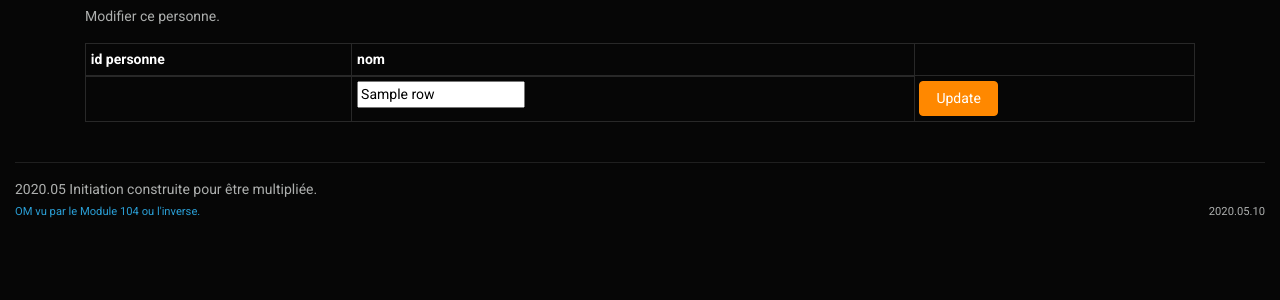
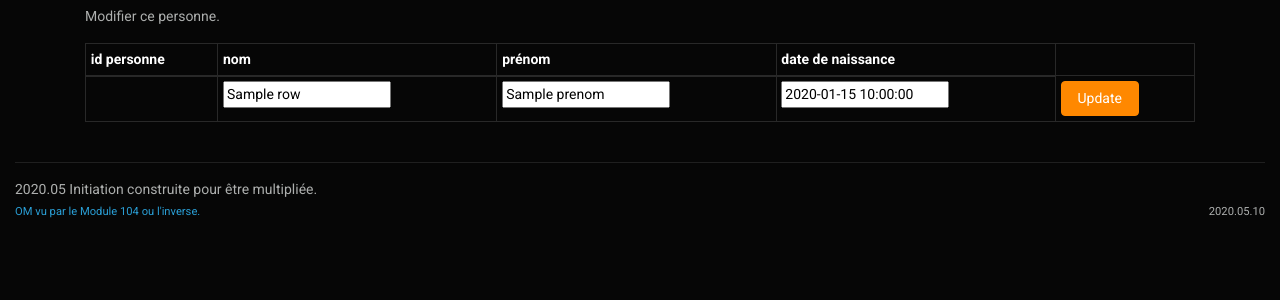
Before and after one commit to SaphireVert/maccaud_module_104, a Flask app: template APP_hackerspace/templates/personne/personne_edit.html in a window 1280 px wide. Shown: the part 54-354 px from the top of the page. Run offline with Flask 2, Linux system fonts and the light colour scheme; the template is opened without the code that fills it: most values are stand-ins (such as "Sample title", 1, 10 or a date in 2020); some libraries are stand-ins or nearby versions.

Commit message:
edit fonctionne avec tous les champs, (il reste plus que l'affichage juste après l'update)

```diff
--- a/APP_hackerspace/personne/data_gestion_personne.py
+++ b/APP_hackerspace/personne/data_gestion_personne.py
@@ -88,7 +88,7 @@ class Gestionpersonne():
             print(valeur_id_dictionnaire)
             # OM 2020.04.07 C'EST LA QUE VOUS ALLEZ DEVOIR PLACER VOTRE PROPRE LOGIQUE MySql
             # Commande MySql pour afficher le personne sélectionné dans le tableau dans le formulaire HTML
-            str_sql_id_personne = "SELECT id_personne, nom FROM personne WHERE id_personne = %(value_id_personne)s"
+            str_sql_id_personne = "SELECT id_personne, nom, prenom, date_naissance FROM personne WHERE id_personne = %(value_id_personne)s"
 
             # Du fait de l'utilisation des "context managers" on accède au curseur grâce au "with".
             # la subtilité consiste à avoir une méthode "mabd_execute" dans la classe "MaBaseDeDonnee"
@@ -116,7 +116,7 @@ class Gestionpersonne():
             # OM 2019.04.02 Commande MySql pour la MODIFICATION de la valeur "CLAVIOTTEE" dans le champ "nameEditIntitulepersonneHTML" du form HTML "personneEdit.html"
             # le "%s" permet d'éviter des injections SQL "simples"
             # <td><input type = "text" name = "nameEditIntitulepersonneHTML" value="{{ row.intitule_personne }}"/></td>
-            str_sql_update_intitulepersonne = "UPDATE personne SET nom = %(value_name_personne)s WHERE id_personne = %(value_id_personne)s"
+            str_sql_update_intitulepersonne = "UPDATE personne SET nom = %(value_name_personne)s, prenom = %(value_prenom_personne)s, date_naissance = %(value_date_naissance_personne)s WHERE id_personne = %(value_id_personne)s"
 
             # Du fait de l'utilisation des "context managers" on accède au curseur grâce au "with".
             # la subtilité consiste à avoir une méthode "mabd_execute" dans la classe "MaBaseDeDonnee"
--- a/APP_hackerspace/templates/personne/personne_edit.html
+++ b/APP_hackerspace/templates/personne/personne_edit.html
@@ -17,6 +17,12 @@
                             <th>
                                 nom
                             </th>
+                            <th>
+                                prénom
+                            </th>
+                            <th>
+                                date de naissance
+                            </th>
                         </tr>
                     </thead>
                     {% for row in data %}
@@ -27,6 +33,12 @@
                                 </td>
                                 <td>
                                     <input type = "text" name = "name_edit_intitule_personne_html" value="{{ row.nom }}"/>
+                                </td>
+                                <td>
+                                    <input type = "text" name = "prenom_personne_edit_html" value="{{ row.prenom }}"/>
+                                </td>
+                                <td>
+                                    <input type = "text" name = "date_naissance_personne_edit_html" value="{{ row.date_naissance }}"/>
                                 </td>
                                 <td>
                                     <button class="btn btn-warning" type="submit">Update</button>
```
Also changed, not shown: APP_hackerspace/personne/routes_gestion_personne.py (+5 -2 lines).
